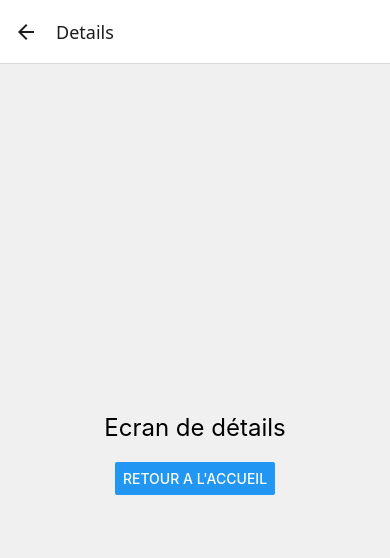
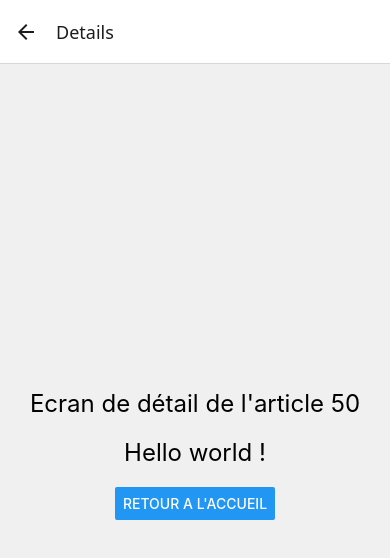
Before and after one commit to jujumichl/React-Tps, a React Native app in the folder tp3-naviguation/: screen /Home in a window 390 px wide. Both pictures are taken after a click on the button "ALLER AUX DÉTAILS". Shown: the top 558 px of the page. Built offline with nearby package versions, Linux system fonts and the light colour scheme.

Commit message:
etape 4.5

```diff
--- a/tp3-naviguation/screens/DetailsScreen.js
+++ b/tp3-naviguation/screens/DetailsScreen.js
@@ -1,11 +1,16 @@
 import { View, Text, Button, StyleSheet } from 'react-native';
 import { useNavigation } from '@react-navigation/native';
 
-export default function DetailsScreen() {
+export default function DetailsScreen({route}) {
+  // Récupérer les param passés depuis l'écran précédent
+  const {itemId} = route.params;
+  const {message} = route.params;
+  // équivalent à : const itemId = route.params.itemId;
   const navigation = useNavigation();
   return (
     <View style={styles.container}>
-      <Text style={styles.title}>Ecran de détails</Text>
+      <Text style={styles.title}>Ecran de détail de l'article {itemId}</Text>
+      <Text style={styles.title}>{message}</Text>
       <Button  title="retour a l'accueil"
                onPress={() => navigation.goBack()}
       />
--- a/tp3-naviguation/screens/HomeScreen.js
+++ b/tp3-naviguation/screens/HomeScreen.js
@@ -7,7 +7,7 @@ export default function HomeScreen() {
     <View style={styles.container}>
       <Text style={styles.title}>Bienvenue sur l'Accueil !</Text>
       <Button  title="Aller aux Détails"
-               onPress={() => navigation.navigate('Details')}
+               onPress={() => navigation.navigate('Details', {itemId: 50, message: 'Hello world !'})}
       />
     </View>
   );
```
